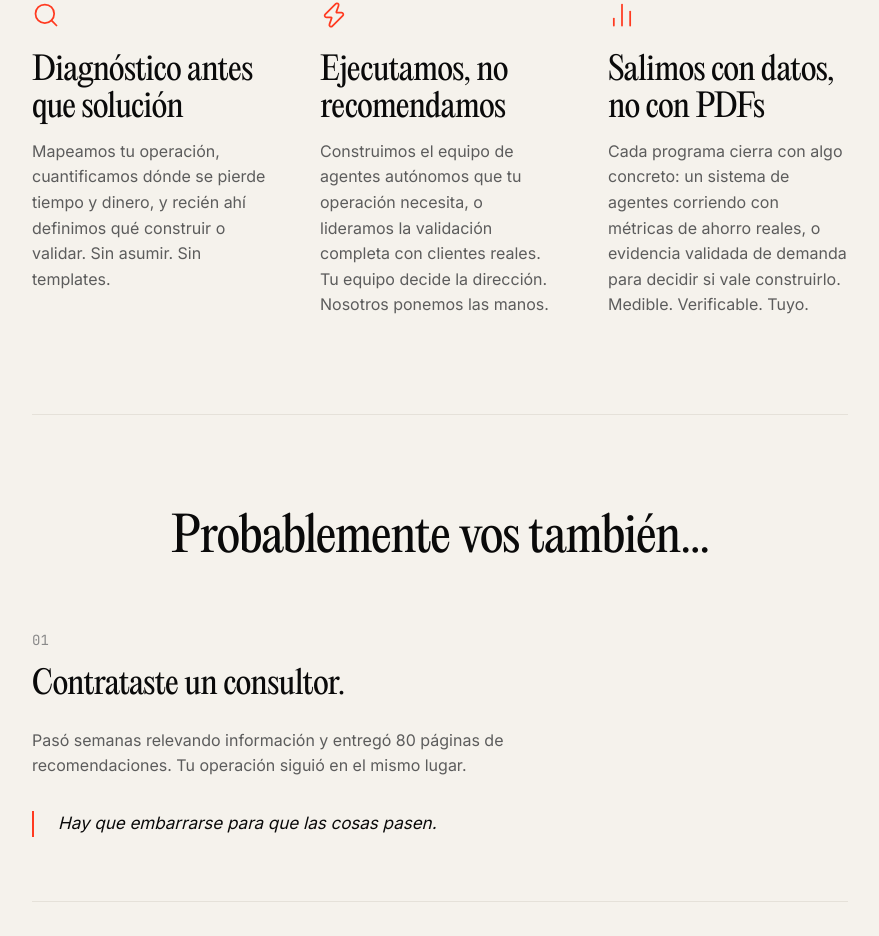
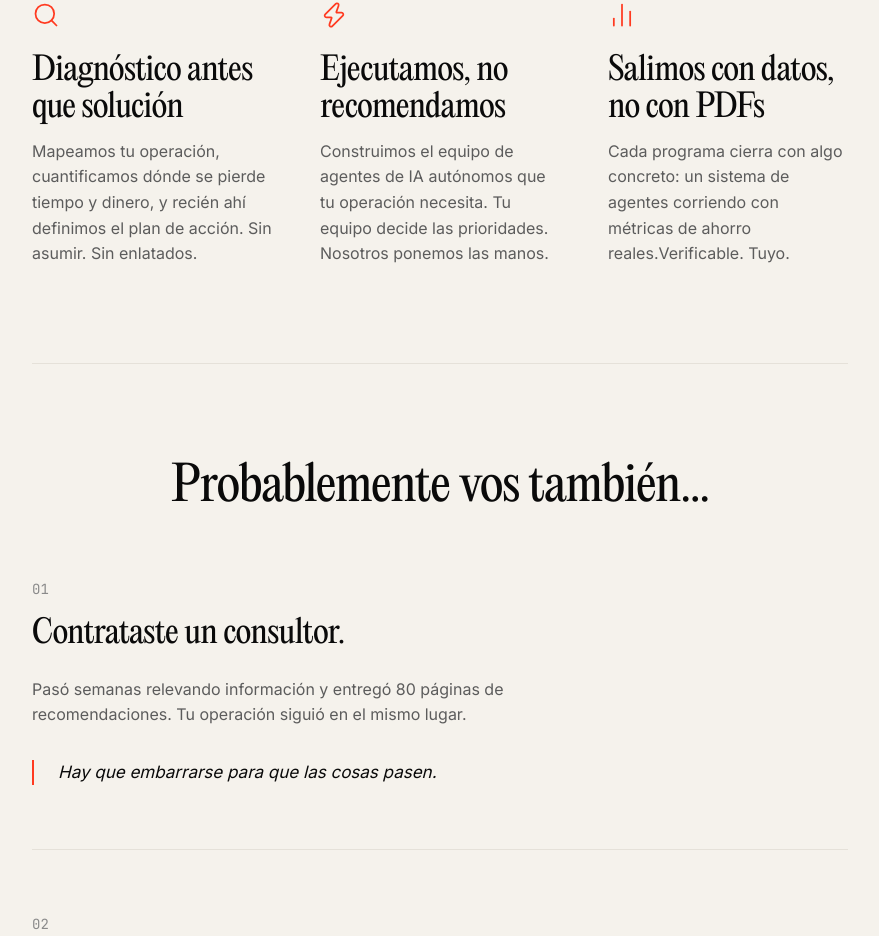
Before and after one commit to dami-novolabs/landingb2b, a Next.js app: page / in a window 1280 px wide. Shown: the part 1800-2736 px from the top of the page, without its empty margins (200-1079 px from the left). Built offline with nearby package versions, Linux system fonts and the light colour scheme.

Commit message:
feat: revise WhyNovoLabs content for clarity and focus on AI agents
Co-authored-by: Dami <102418453+dami-novolabs@users.noreply.github.com>

```diff
--- a/src/components/landing/WhyNovoLabs.tsx
+++ b/src/components/landing/WhyNovoLabs.tsx
@@ -44,17 +44,17 @@ export default function WhyNovoLabs() {
             {
               Icon: Search,
               title: "Diagnóstico antes que solución",
-              body: "Mapeamos tu operación, cuantificamos dónde se pierde tiempo y dinero, y recién ahí definimos qué construir o validar. Sin asumir. Sin templates.",
+              body: "Mapeamos tu operación, cuantificamos dónde se pierde tiempo y dinero, y recién ahí definimos el plan de acción. Sin asumir. Sin enlatados.",
             },
             {
               Icon: Zap,
               title: "Ejecutamos, no recomendamos",
-              body: "Construimos el equipo de agentes autónomos que tu operación necesita, o lideramos la validación completa con clientes reales. Tu equipo decide la dirección. Nosotros ponemos las manos.",
+              body: "Construimos el equipo de agentes de IA autónomos que tu operación necesita. Tu equipo decide las prioridades. Nosotros ponemos las manos.",
             },
             {
               Icon: BarChart2,
               title: "Salimos con datos, no con PDFs",
-              body: "Cada programa cierra con algo concreto: un sistema de agentes corriendo con métricas de ahorro reales, o evidencia validada de demanda para decidir si vale construirlo. Medible. Verificable. Tuyo.",
+              body: "Cada programa cierra con algo concreto: un sistema de agentes corriendo con métricas de ahorro reales.Verificable. Tuyo.",
             },
           ].map(({ Icon, title, body }, i) => (
             <motion.div
```
